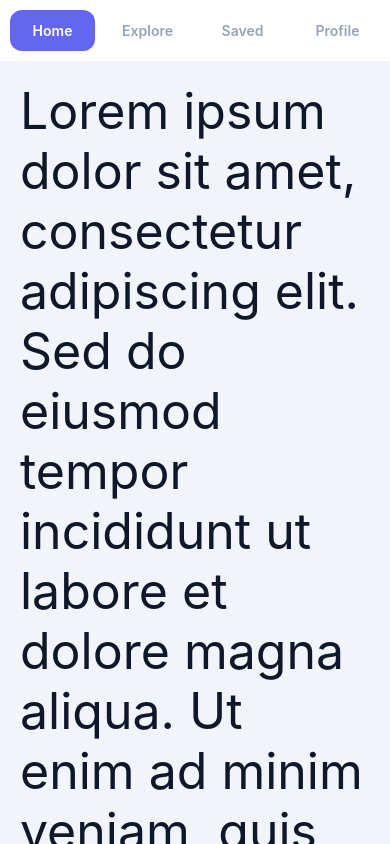
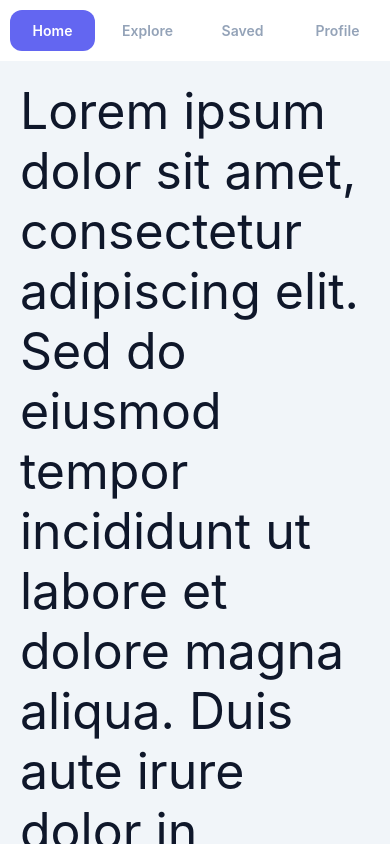
Before and after one commit to adityasray-coder/Tracker-poc, a React Native app: screen / in a window 390 px wide. Built offline with nearby package versions, Linux system fonts and the light colour scheme.

Commit message:
comments

```diff
--- a/App.tsx
+++ b/App.tsx
@@ -106,7 +106,6 @@ function App(): JSX.Element {
         <Text style={[styles.loremText, {color: colors.text}]}>
           Lorem ipsum dolor sit amet, consectetur adipiscing elit.
           Sed do eiusmod tempor incididunt ut labore et dolore magna aliqua.
-          Ut enim ad minim veniam, quis nostrud exercitation ullamco laboris nisi ut aliquip ex ea commodo consequat.
           Duis aute irure dolor in reprehenderit in voluptate velit esse cillum dolore eu fugiat nulla pariatur.
         </Text>
 
```
Also changed, not shown: 2 other files (tests, documents, lock files or other folders).
